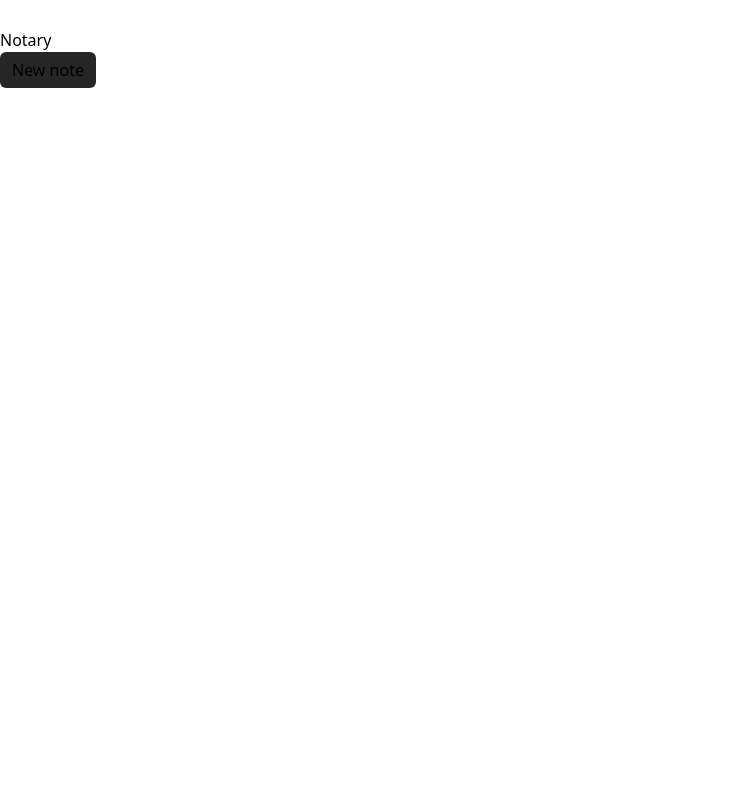
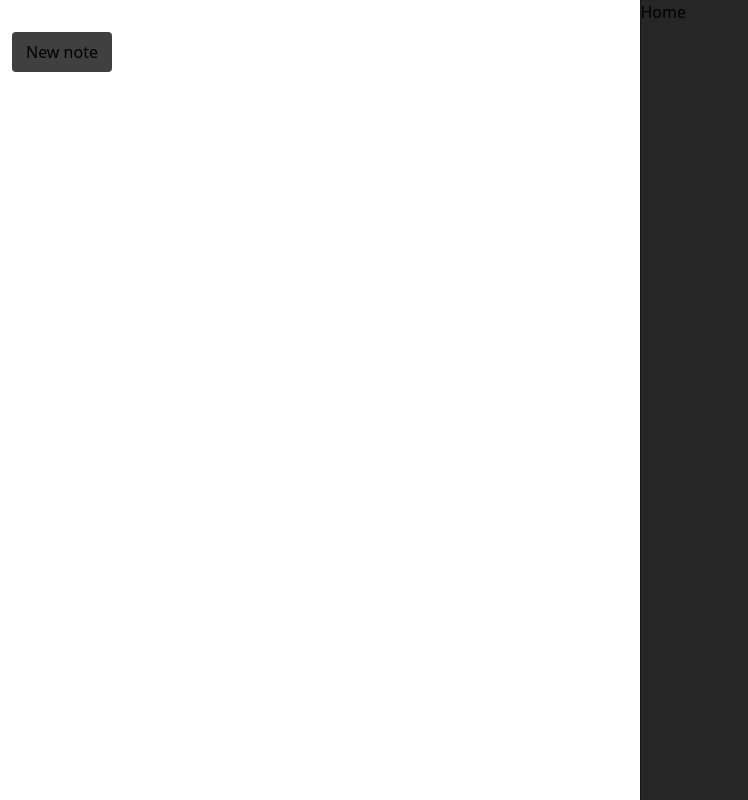
Before and after one commit to albingroen/notary, a React (Vite) app: page / in a window 1280 px wide. Shown: the whole page, without its empty margins (0-748 px from the left). Built offline with nearby package versions, Linux system fonts and the light colour scheme.

Commit message:
Add react-query and react-router

```diff
--- a/package.json
+++ b/package.json
@@ -14,9 +14,12 @@
         "prepare": "husky install"
     },
     "dependencies": {
+        "@tanstack/react-query": "^5.0.0",
         "@tauri-apps/api": "^1.5.0",
         "react": "^18.2.0",
         "react-dom": "^18.2.0",
+        "react-resizable-panels": "^0.0.55",
+        "react-router-dom": "^6.17.0",
         "tauri-plugin-fs-extra-api": "github:tauri-apps/tauri-plugin-fs-extra#v1"
     },
     "devDependencies": {
@@ -34,6 +37,7 @@
         "husky": "^8.0.3",
         "postcss": "^8.4.31",
         "prettier": "^3.0.3",
+        "tailwind-scrollbar": "^3.0.5",
         "tailwindcss": "^3.3.3",
         "typescript": "^5.0.2",
         "vite": "^4.4.4"
--- a/src/App.tsx
+++ b/src/App.tsx
@@ -1,12 +1,23 @@
 function App() {
+    return <p>Home</p>
+}
+
+const queryClient = new QueryClient()
+
+export default function ExportedApp() {
     return (
-        <div className="pt-7">
-            <p>Notary</p>
-            <button className="bg-neutral-800 hover:bg-indigo-600 duration-150 hover:text-white transition-colors px-3 py-1.5 rounded-md active:bg-indigo-800">
-                New note
-            </button>
-        </div>
+        <QueryClientProvider client={queryClient}>
+            <HashRouter>
+                <Routes>
+                    <Route path="/" element={<RootLayout />}>
+                        <Route path="/" element={<App />} />
+                    </Route>
+                </Routes>
+            </HashRouter>
+        </QueryClientProvider>
     )
 }
 
-export default App
+import RootLayout from './layouts/root'
+import { HashRouter, Route, Routes } from 'react-router-dom'
+import { QueryClient, QueryClientProvider } from '@tanstack/react-query'
--- /dev/null
+++ b/src/components/button.tsx
@@ -0,0 +1,13 @@
+export default function Button({ children }: ButtonProps) {
+    return (
+        <button className="bg-neutral-700 hover:bg-indigo-600 duration-150 hover:text-white transition-colors px-3.5 py-2 rounded active:bg-indigo-800">
+            {children}
+        </button>
+    )
+}
+
+interface ButtonProps
+    extends React.DetailedHTMLProps<
+        React.ButtonHTMLAttributes<HTMLButtonElement>,
+        HTMLButtonElement
+    > {}
--- /dev/null
+++ b/src/components/resize-handle.tsx
@@ -0,0 +1,14 @@
+export default function ResizeHandle() {
+    return (
+        <PanelResizeHandle
+            style={{ flex: '0 0 1px' }}
+            className="resize-handle-outer outline-none relative bg-neutral-900 transition-colors duration-150 data-[resize-handle-active]:bg-blue-500"
+        >
+            <div className="absolute inset-1 bg-neutral-900">
+                <div className="absolute top-0 bottom-0 -left-2 -right-2"></div>
+            </div>
+        </PanelResizeHandle>
+    )
+}
+
+import { PanelResizeHandle } from 'react-resizable-panels'
--- /dev/null
+++ b/src/components/sidebar.tsx
@@ -0,0 +1,36 @@
+function Sidebar(_: unknown, ref: Ref<ImperativePanelHandle>) {
+    const { data: notes } = useQuery({ queryKey: ['notes'], queryFn: getNotes })
+
+    return (
+        <Panel
+            collapsible
+            collapsedSize={0}
+            className="pt-5"
+            defaultSize={20}
+            tagName="aside"
+            minSize={15}
+            maxSize={30}
+            ref={ref}
+        >
+            <div className="h-full flex flex-col">
+                <div className="p-3">
+                    <Button>New note</Button>
+                </div>
+
+                <ul className="overflow-y-auto p-3 flex-1 scrollbar-thin scrollbar-thumb-neutral-700 scrollbar-track-rounded-full scrollbar-thumb-rounded-full scrollbar-track-neutral-900">
+                    {notes?.map((note) => (
+                        <li key={note.path}>{note.name?.split('.md')[0]}</li>
+                    ))}
+                </ul>
+            </div>
+        </Panel>
+    )
+}
+
+import Button from './button'
+import { ImperativePanelHandle, Panel } from 'react-resizable-panels'
+import { Ref, forwardRef } from 'react'
+import { useQuery } from '@tanstack/react-query'
+import { getNotes } from '../lib/notes'
+
+export default forwardRef(Sidebar)
--- /dev/null
+++ b/src/layouts/root.tsx
@@ -0,0 +1,23 @@
+export default function RootLayout() {
+    return (
+        <PanelGroup
+            autoSaveId="@notary/layout/root"
+            style={{ height: '100vh' }}
+            direction="horizontal"
+            tagName="main"
+        >
+            <Sidebar />
+
+            <ResizeHandle />
+
+            <Panel className="bg-neutral-800">
+                <Outlet />
+            </Panel>
+        </PanelGroup>
+    )
+}
+
+import ResizeHandle from '../components/resize-handle'
+import Sidebar from '../components/sidebar'
+import { PanelGroup, Panel } from 'react-resizable-panels'
+import { Outlet } from 'react-router-dom'
--- /dev/null
+++ b/src/lib/classNames.ts
@@ -0,0 +1,18 @@
+/**
+ * Combines an array of CSS class names, filtering out falsy and undefined values,
+ * and returns a single space-separated string of class names.
+ *
+ * @param classes - An array of strings representing CSS class names, including possible falsy and undefined values.
+ * @returns A string containing the combined and filtered class names.
+ */
+export default function cn(
+    ...classes: Array<string | false | undefined>
+): string {
+    // Filter out falsy and undefined class names
+    const validClasses = classes.filter(Boolean)
+
+    // Join the valid class names with a space
+    const combinedClasses = validClasses.join(' ')
+
+    return combinedClasses
+}
--- a/src/styles.css
+++ b/src/styles.css
@@ -4,7 +4,7 @@
 
 @layer base {
     html {
-        @apply dark:bg-neutral-900 dark:text-white;
+        @apply dark:bg-neutral-800 dark:text-white;
     }
 
     /* Make Notary more macOS like by disabling selection of text, and using the default cursor where suited. */
--- a/tailwind.config.js
+++ b/tailwind.config.js
@@ -1,8 +1,8 @@
 /** @type {import('tailwindcss').Config} */
 export default {
-  content: ["./index.html", "./src/**/*.{js,ts,jsx,tsx}"],
-  theme: {
-    extend: {},
-  },
-  plugins: [],
-};
+    content: ['./index.html', './src/**/*.{js,ts,jsx,tsx}'],
+    theme: {
+        extend: {}
+    },
+    plugins: [require('tailwind-scrollbar')({ nocompatible: true })]
+}
```
Also changed, not shown: 1 other file (tests, documents, lock files or other folders).
